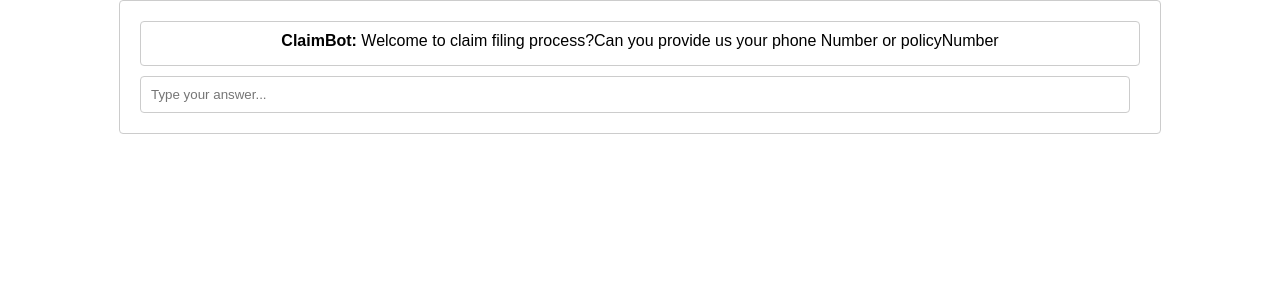
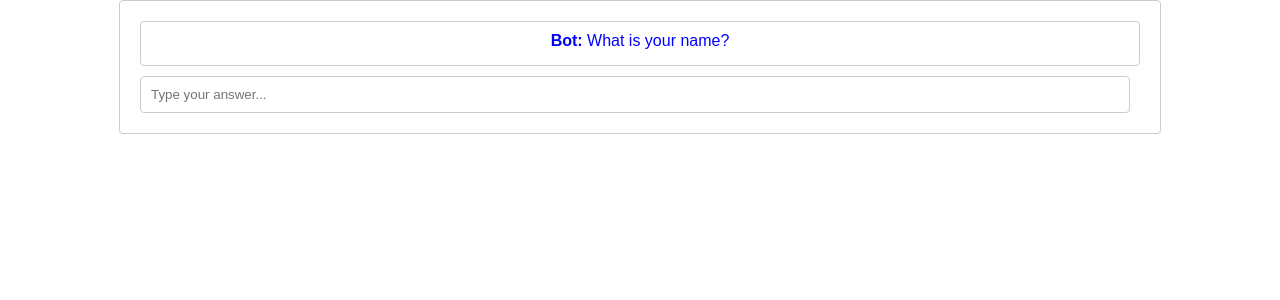
Before and after one commit to gaurav02071991/knokathon2023, a React (Create React App) app: page / in a window 1280 px wide. Shown: the top 300 px of the page. Built offline with nearby package versions, Linux system fonts and the light colour scheme.

Commit message:
text cloro

```diff
--- a/src/App.css
+++ b/src/App.css
@@ -51,3 +51,11 @@ button {
 button:hover {
   background-color: #0056b3;
 }
+
+.BotMessage {
+  color: blue; /* Change to your desired color for bot messages */
+}
+
+.UserMessage {
+  color: green; /* Change to your desired color for user messages */
+}
--- a/src/App.js
+++ b/src/App.js
@@ -5,7 +5,7 @@ function App() {
   const [chatHistory, setChatHistory] = useState([]);
   const [userInput, setUserInput] = useState("");
   const questions = [
-    "Welcome to claim filing process?Can you provide us your phone Number or policyNumber",
+    "What is your name?",
     "Where are you from?",
     "What is your favorite color?",
     "What do you like to do in your free time?",
@@ -15,7 +15,7 @@ function App() {
 
   useEffect(() => {
     if (currentQuestion === 0 && !initialBotMessageSent.current) {
-      addMessageToHistory(questions[currentQuestion], "ClaimBot");
+      addMessageToHistory(questions[currentQuestion], "Bot");
       initialBotMessageSent.current = true;
     }
   }, []);
@@ -55,7 +55,10 @@ function App() {
       <div className="Chat">
         <div className="MessageList">
           {chatHistory.map((message, index) => (
-            <div className="Message" key={index}>
+            <div
+              className={`Message ${message.user === "Bot" ? "BotMessage" : "UserMessage"}`}
+              key={index}
+            >
               <strong>{message.user}:</strong> {message.text}
             </div>
           ))}
```
